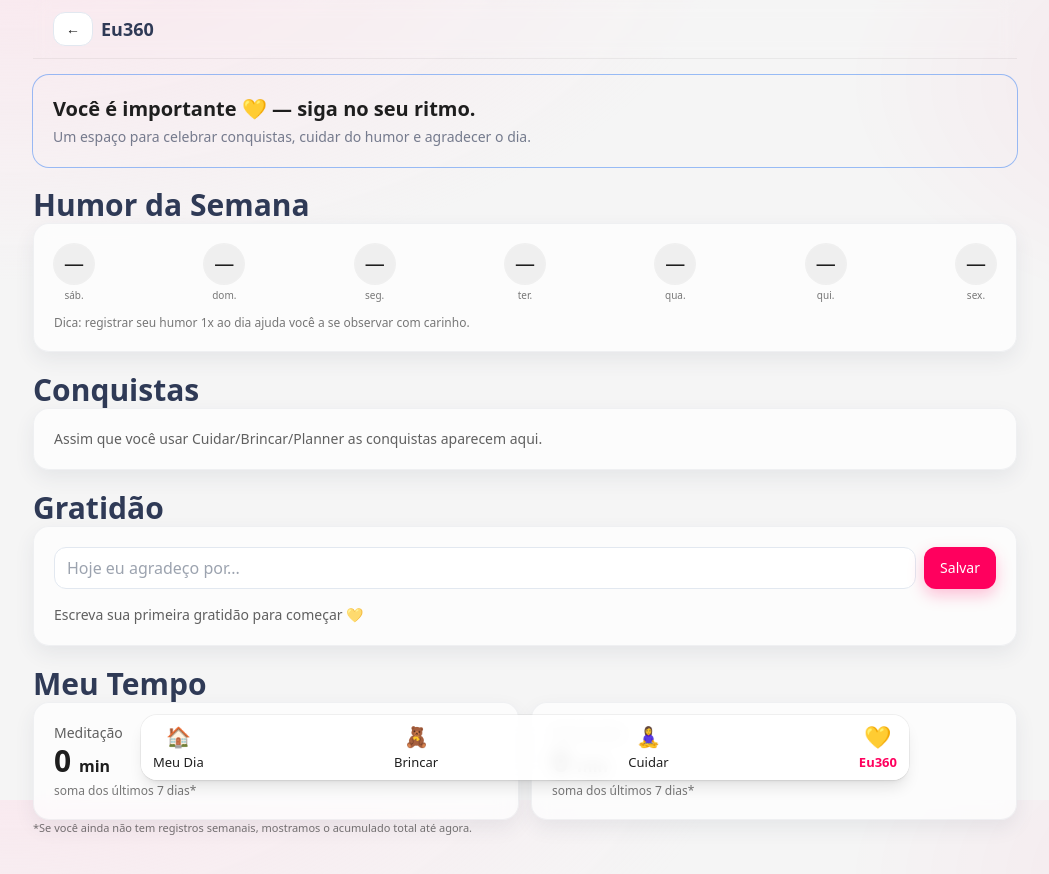
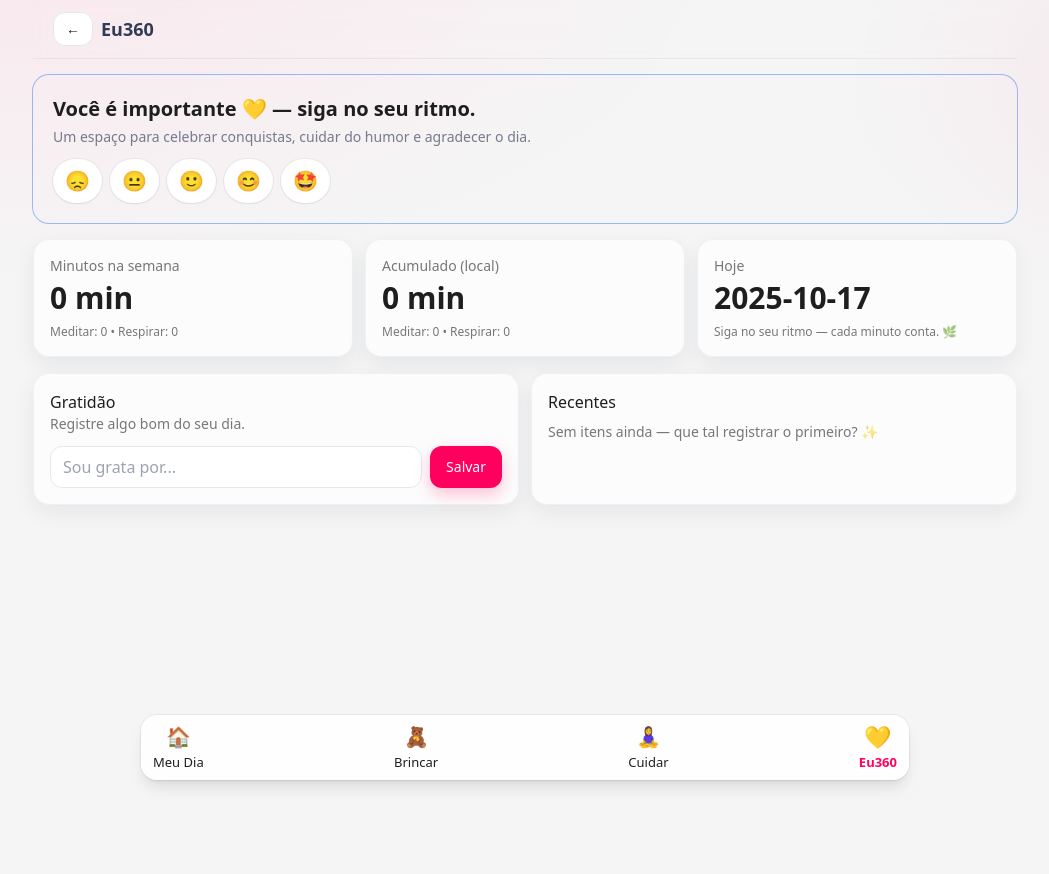
Before and after one commit to simonebrusco/materna360-app, a Next.js app in the folder materna360_starter/: page /eu360 in a window 1280 px wide. Shown: the top 874 px of the page, without its empty margins (115-1164 px from the left). After the commit the page ends 800 px from the top, so only its background shows below. Built offline with nearby package versions, Linux system fonts and the light colour scheme.

Commit message:
Update page.jsx

```diff
--- a/materna360_starter/app/eu360/page.jsx
+++ b/materna360_starter/app/eu360/page.jsx
@@ -4,154 +4,86 @@
 import { useEffect, useMemo, useState } from "react";
 import AppBar from "../../components/AppBar";
 import GlassCard from "../../components/GlassCard";
+import MoodCheckin from "../../components/MoodCheckin";
 import { get, set, keys } from "../../lib/storage";
 
-// ---------- helpers ----------
+// util: yyyy-mm-dd
 function isoDay(d = new Date()) {
-  // yyyy-mm-dd para comparar só por dia
   return new Date(d.getFullYear(), d.getMonth(), d.getDate())
     .toISOString()
     .slice(0, 10);
 }
 
-function lastNDays(n) {
-  const out = [];
-  const today = new Date();
-  for (let i = n - 1; i >= 0; i--) {
-    const dt = new Date(
-      today.getFullYear(),
-      today.getMonth(),
-      today.getDate() - i
-    );
-    out.push(dt);
-  }
-  return out;
+// util: início da semana (7 dias atrás)
+function startOfWeek(date = new Date()) {
+  const d = new Date(date);
+  d.setDate(d.getDate() - 6); // hoje + 6 dias pra trás = janela de 7
+  d.setHours(0, 0, 0, 0);
+  return d;
 }
 
-const MOOD_EMOJI = {
-  1: "😞",
-  2: "😐",
-  3: "🙂",
-  4: "😊",
-  5: "🤩",
-};
+export default function Eu360Page() {
+  // Gratidão
+  const [gratList, setGratList] = useState([]);
+  const [gratText, setGratText] = useState("");
 
-// fallback de chaves caso a lib/keys não tenha esses nomes
-const K = {
-  moods: keys.moods || "m360:moods", // [{date:'2025-10-16', score:1..5}]
-  badges: keys.badges || "m360:badges", // [{name:'Cuidar de Mim', ts:...}] ou ["Cuidar de Mim", ...]
-  gratitudes: keys.gratitudes || "m360:gratitudes", // [{text, date}]
-  minutes: keys.minutes || "m360:minutes", // { meditation: number, breath: number }
-  minutesLog: keys.minutesLog || "m360:minutes_log", // opcional: [{type:'meditation'|'breath', minutes, date}]
-};
+  // Minutos (meditação/respiração)
+  const [minutes, setMinutes] = useState({ meditation: 0, breath: 0 });
+  const [minutesLog, setMinutesLog] = useState([]);
 
-export default function Eu360Page() {
-  // --------- estados baseados no storage ----------
-  const [moods, setMoods] = useState(() => get(K.moods, []));
-  const [badges, setBadges] = useState(() => get(K.badges, []));
-  const [gratitudes, setGrats] = useState(() => get(K.gratitudes, []));
-  const [minutes, setMinutes] = useState(() => get(K.minutes, { meditation: 0, breath: 0 }));
-  const [minutesLog, setMinutesLog] = useState(() => get(K.minutesLog, []));
+  useEffect(() => {
+    // carrega gratidões
+    const kGr = keys.gratitudes || "m360:gratitudes";
+    const gl = Array.isArray(get(kGr, [])) ? get(kGr, []) : [];
+    setGratList(gl);
 
-  // observar storage quando voltar para a aba
-  useEffect(() => {
-    const onFocus = () => {
-      setMoods(get(K.moods, []));
-      setBadges(get(K.badges, []));
-      setGrats(get(K.gratitudes, []));
-      setMinutes(get(K.minutes, { meditation: 0, breath: 0 }));
-      setMinutesLog(get(K.minutesLog, []));
-    };
-    if (typeof window !== "undefined") {
-      window.addEventListener("focus", onFocus);
-      return () => window.removeEventListener("focus", onFocus);
-    }
+    // carrega minutos acumulados + log
+    const kMin = keys.minutes || "m360:minutes";
+    const kLog = keys.minutesLog || "m360:minutes_log";
+    setMinutes(get(kMin, { meditation: 0, breath: 0 }));
+    setMinutesLog(Array.isArray(get(kLog, [])) ? get(kLog, []) : []);
   }, []);
 
-  // --------- Humor da Semana ----------
-  const week = useMemo(() => lastNDays(7), []);
-  const weekMoods = useMemo(() => {
-    const byDay = new Map();
-    (Array.isArray(moods) ? moods : []).forEach((m) => {
-      // aceita tanto {date:'yyyy-mm-dd', score} quanto {ts:..., score}
-      const k = (m.date && m.date.slice?.(0, 10)) || (m.ts && isoDay(new Date(m.ts))) || null;
-      if (k) byDay.set(k, m.score);
-    });
-    return week.map((d) => {
-      const dayKey = d.toISOString().slice(0, 10);
-      const score = byDay.get(dayKey) || null;
-      return { date: dayKey, score };
-    });
-  }, [moods, week]);
+  function addGratitude() {
+    const text = (gratText || "").trim();
+    if (!text) return;
+    const kGr = keys.gratitudes || "m360:gratitudes";
+    const next = [{ date: new Date().toISOString(), text }, ...gratList].slice(0, 100);
+    set(kGr, next);
+    setGratList(next);
+    setGratText("");
 
-  // --------- Conquistas ----------
-  const lastBadges = useMemo(() => {
-    const arr = Array.isArray(badges) ? badges : [];
-    const norm = arr.map((b) =>
-      typeof b === "string" ? { name: b, ts: null } : b
-    );
-    return norm.slice(0, 5);
-  }, [badges]);
-
-  // --------- Gratidão ----------
-  const [gInput, setGInput] = useState("");
-  function addGratitude() {
-    if (!gInput.trim()) return;
-    const entry = { text: gInput.trim(), date: new Date().toISOString() };
-    const next = [entry, ...gratitudes].slice(0, 50);
-    set(K.gratitudes, next);
-    setGrats(next);
-    setGInput("");
-
-    // badge de autocuidado
+    // feedback
     if (typeof window !== "undefined") {
       window.dispatchEvent(
-        new CustomEvent("m360:win", {
-          detail: { type: "badge", name: "Cuidar de Mim" },
-        })
+        new CustomEvent("m360:win", { detail: { type: "badge", name: "Cuidar de Mim" } })
+      );
+      window.dispatchEvent(
+        new CustomEvent("m360:toast", { detail: { message: "Gratidão registrada 💛" } })
       );
     }
   }
 
-  // --------- Meu Tempo (semana) ----------
-  const weeklyMinutes = useMemo(() => {
-    const end = new Date(); // hoje 23:59
-    const start = new Date(
-      end.getFullYear(),
-      end.getMonth(),
-      end.getDate() - 6
-    ); // 7 dias
-    const within = (dt) => {
-      const d = new Date(dt);
-      return d >= start && d <= end;
-    };
+  // minutos da semana (somando pelo log dos últimos 7 dias)
+  const weekly = useMemo(() => {
+    const since = startOfWeek();
+    let med = 0;
+    let bre = 0;
+    for (const it of minutesLog) {
+      const when = new Date(it.date || it.when || Date.now());
+      if (when >= since) {
+        if (it.type === "meditation") med += Number(it.minutes || 0);
+        if (it.type === "breath") bre += Number(it.minutes || 0);
+      }
+    }
+    return { meditation: med, breath: bre, total: med + bre };
+  }, [minutesLog]);
 
-    if (Array.isArray(minutesLog) && minutesLog.length) {
-      const acc = minutesLog.reduce(
-        (out, it) => {
-          if (!within(it.date || it.ts)) return out;
-          if (it.type === "meditation") out.meditation += it.minutes || 0;
-          if (it.type === "breath") out.breath += it.minutes || 0;
-          return out;
-        },
-        { meditation: 0, breath: 0 }
-      );
-      return acc;
-    }
-
-    // fallback: mostra acumulado caso ainda não exista 'minutes_log'
-    return {
-      meditation: Number(minutes.meditation || 0),
-      breath: Number(minutes.breath || 0),
-    };
-  }, [minutes, minutesLog]);
-
-  // ---------- UI ----------
   return (
     <main className="max-w-5xl mx-auto px-5 pb-24">
-      <AppBar title="Eu360" backHref="/meu-dia" />
+      <AppBar title="Eu360" backHref="/" />
 
-      {/* Banner acolhedor */}
+      {/* Banner de acolhimento */}
       <section className="mt-4 rounded-2xl p-5 bg-[var(--brand)]/10 ring-1 ring-[var(--brand)]/15">
         <h1 className="text-xl font-semibold text-[var(--brand-navy)]">
           Você é importante 💛 — siga no seu ritmo.
@@ -159,121 +91,73 @@ export default function Eu360Page() {
         <p className="mt-1 text-sm subtitle">
           Um espaço para celebrar conquistas, cuidar do humor e agradecer o dia.
         </p>
+
+        {/* Check-in de humor */}
+        <div className="mt-3">
+          <MoodCheckin />
+        </div>
       </section>
 
-      {/* Humor da semana */}
-      <section className="mt-5">
-        <h2 className="title">Humor da Semana</h2>
-        <GlassCard className="p-5">
-          <div className="flex items-center justify-between gap-2">
-            {weekMoods.map(({ date, score }) => (
-              <div key={date} className="flex flex-col items-center gap-1">
-                <div
-                  className={`w-10 h-10 rounded-full grid place-items-center ring-1 ring-black/5 ${
-                    score ? "bg-white" : "bg-black/5"
-                  }`}
-                  title={date}
-                >
-                  <span className="text-xl leading-none">
-                    {score ? MOOD_EMOJI[score] || "🙂" : "—"}
-                  </span>
-                </div>
-                <span className="text-[10px] opacity-60">
-                  {new Date(date).toLocaleDateString("pt-BR", {
-                    weekday: "short",
-                  })}
-                </span>
-              </div>
-            ))}
+      {/* Meu Tempo (semana) */}
+      <section className="mt-4 grid grid-cols-1 sm:grid-cols-3 gap-3">
+        <GlassCard className="p-4">
+          <div className="text-sm opacity-60">Minutos na semana</div>
+          <div className="text-3xl font-semibold mt-1">{weekly.total} min</div>
+          <div className="mt-2 text-xs opacity-60">
+            Meditar: {weekly.meditation} • Respirar: {weekly.breath}
           </div>
-          <p className="mt-3 text-xs opacity-60">
-            Dica: registrar seu humor 1x ao dia ajuda você a se observar com carinho.
-          </p>
         </GlassCard>
-      </section>
-
-      {/* Conquistas */}
-      <section className="mt-5">
-        <h2 className="title">Conquistas</h2>
-        <GlassCard className="p-5">
-          {lastBadges.length ? (
-            <div className="flex flex-wrap gap-2">
-              {lastBadges.map((b, i) => (
-                <span
-                  key={`${b.name}-${i}`}
-                  className="inline-flex items-center gap-1 rounded-full px-3 py-1 text-sm bg-[var(--brand)]/10 ring-1 ring-[var(--brand)]/15"
-                >
-                  🏅 {b.name}
-                </span>
-              ))}
-            </div>
-          ) : (
-            <p className="text-sm opacity-70">
-              Assim que você usar Cuidar/Brincar/Planner as conquistas aparecem aqui.
-            </p>
-          )}
+        <GlassCard className="p-4">
+          <div className="text-sm opacity-60">Acumulado (local)</div>
+          <div className="text-3xl font-semibold mt-1">
+            {(Number(minutes.meditation || 0) + Number(minutes.breath || 0))} min
+          </div>
+          <div className="mt-2 text-xs opacity-60">
+            Meditar: {Number(minutes.meditation || 0)} • Respirar: {Number(minutes.breath || 0)}
+          </div>
+        </GlassCard>
+        <GlassCard className="p-4">
+          <div className="text-sm opacity-60">Hoje</div>
+          <div className="text-3xl font-semibold mt-1">{isoDay()}</div>
+          <div className="mt-2 text-xs opacity-60">
+            Siga no seu ritmo — cada minuto conta. 🌿
+          </div>
         </GlassCard>
       </section>
 
       {/* Gratidão */}
-      <section className="mt-5">
-        <h2 className="title">Gratidão</h2>
-        <GlassCard className="p-5">
-          <div className="flex flex-col sm:flex-row gap-2">
+      <section className="mt-4 grid grid-cols-1 md:grid-cols-2 gap-3">
+        <GlassCard className="p-4">
+          <div className="font-medium">Gratidão</div>
+          <p className="text-sm opacity-60">Registre algo bom do seu dia.</p>
+
+          <div className="mt-3 flex gap-2">
             <input
-              value={gInput}
-              onChange={(e) => setGInput(e.target.value)}
-              placeholder="Hoje eu agradeço por..."
+              value={gratText}
+              onChange={(e) => setGratText(e.target.value)}
+              placeholder="Sou grata por..."
               className="flex-1 rounded-xl border border-slate-200 px-3 py-2"
             />
             <button onClick={addGratitude} className="btn btn-primary">
               Salvar
             </button>
           </div>
+        </GlassCard>
 
-          <ul className="mt-4 space-y-2">
-            {(gratitudes || []).slice(0, 5).map((g, idx) => (
-              <li
-                key={`${g.date}-${idx}`}
-                className="rounded-xl bg-white ring-1 ring-black/5 px-3 py-2 text-sm"
-              >
-                <div className="opacity-60 text-[11px]">
-                  {new Date(g.date).toLocaleString("pt-BR")}
-                </div>
-                <div>{g.text}</div>
+        <GlassCard className="p-4">
+          <div className="font-medium">Recentes</div>
+          <ul className="mt-2 space-y-2">
+            {gratList.length === 0 && (
+              <li className="text-sm opacity-60">Sem itens ainda — que tal registrar o primeiro? ✨</li>
+            )}
+            {gratList.slice(0, 6).map((g, i) => (
+              <li key={i} className="text-sm">
+                <span className="opacity-60 mr-2">{(g.date || "").slice(0, 10)}</span>
+                {g.text}
               </li>
             ))}
-            {!gratitudes?.length && (
-              <li className="text-sm opacity-70">
-                Escreva sua primeira gratidão para começar 💛
-              </li>
-            )}
           </ul>
         </GlassCard>
-      </section>
-
-      {/* Meu Tempo */}
-      <section className="mt-5 mb-6">
-        <h2 className="title">Meu Tempo</h2>
-        <div className="grid grid-cols-1 sm:grid-cols-2 gap-3">
-          <GlassCard className="p-5">
-            <div className="text-sm opacity-70">Meditação</div>
-            <div className="text-3xl font-semibold">
-              {weeklyMinutes.meditation || 0} <span className="text-base">min</span>
-            </div>
-            <p className="text-xs opacity-60 mt-1">soma dos últimos 7 dias*</p>
-          </GlassCard>
-          <GlassCard className="p-5">
-            <div className="text-sm opacity-70">Respiração</div>
-            <div className="text-3xl font-semibold">
-              {weeklyMinutes.breath || 0} <span className="text-base">min</span>
-            </div>
-            <p className="text-xs opacity-60 mt-1">soma dos últimos 7 dias*</p>
-          </GlassCard>
-        </div>
-        <p className="text-[11px] opacity-60">
-          *Se você ainda não tem registros semanais, mostramos o acumulado total até agora.
-        </p>
       </section>
     </main>
   );
```
